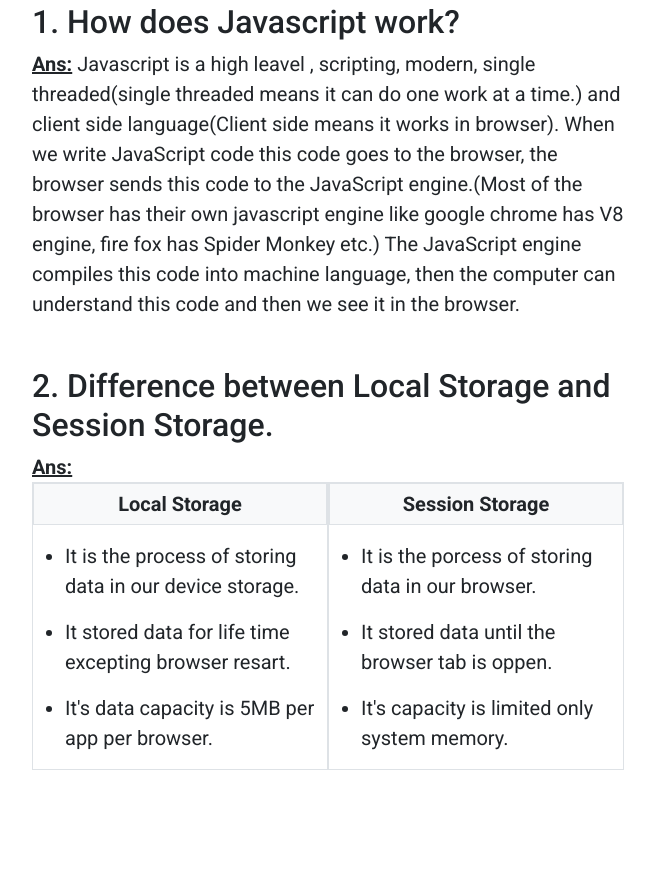
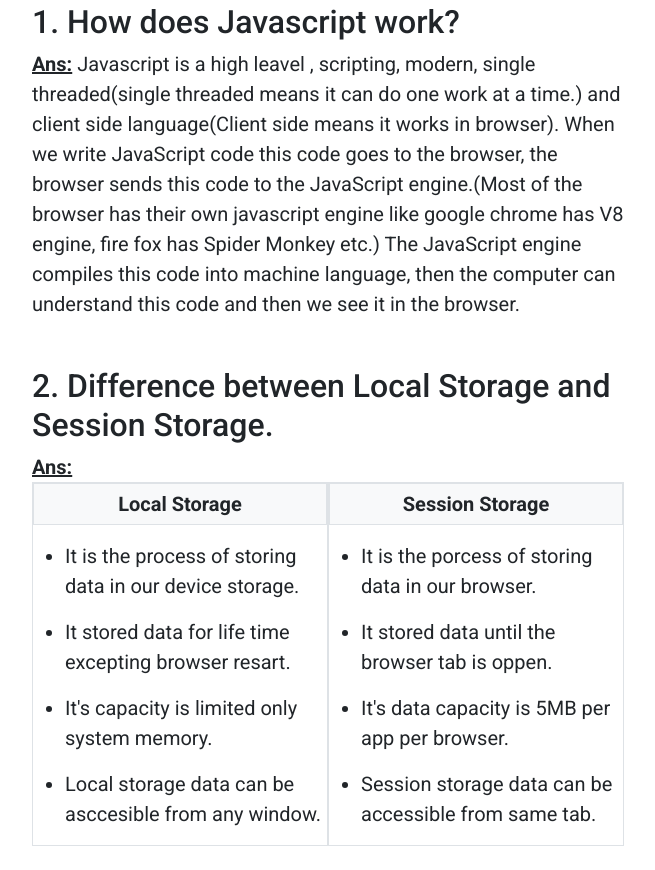
Before and after one commit to Omarfaruk05/insta-shohor-ass-7, a plain HTML site: page index.html in a window 1280 px wide. Shown: the part 1569-2439 px from the top of the page, without its empty margins (312-967 px from the left). Before the commit the page ends 2363 px from the top, so only its background shows below. Drawn offline with nearby package versions, Linux system fonts and the light colour scheme.

Commit message:
adding more info

```diff
--- a/index.html
+++ b/index.html
@@ -91,7 +91,8 @@
                         <ul>
                             <li class="mt-3">It is the process of storing data in our device storage.</li>
                             <li class="mt-3">It stored data for life time excepting browser resart.</li>
-                            <li class="mt-3">It's data capacity is 5MB per app per browser.</li>
+                            <li class="mt-3">It's capacity is limited only system memory.</li>
+                            <li class="mt-3"> Local storage data can be asccesible from any window.</li>
                         </ul>
                     </div>
                     <div class="w-50 border">
@@ -99,7 +100,8 @@
                         <ul>
                             <li class="mt-3">It is the porcess of storing data in our browser.</li>
                             <li class="mt-3">It stored data until the browser tab is oppen.</li>
-                            <li class="mt-3">It's capacity is limited only system memory.</li>
+                            <li class="mt-3">It's data capacity is 5MB per app per browser.</li>
+                            <li class="mt-3"> Session storage data can be accessible from same tab.</li>
                         </ul>
                     </div>
                 </div>
```
